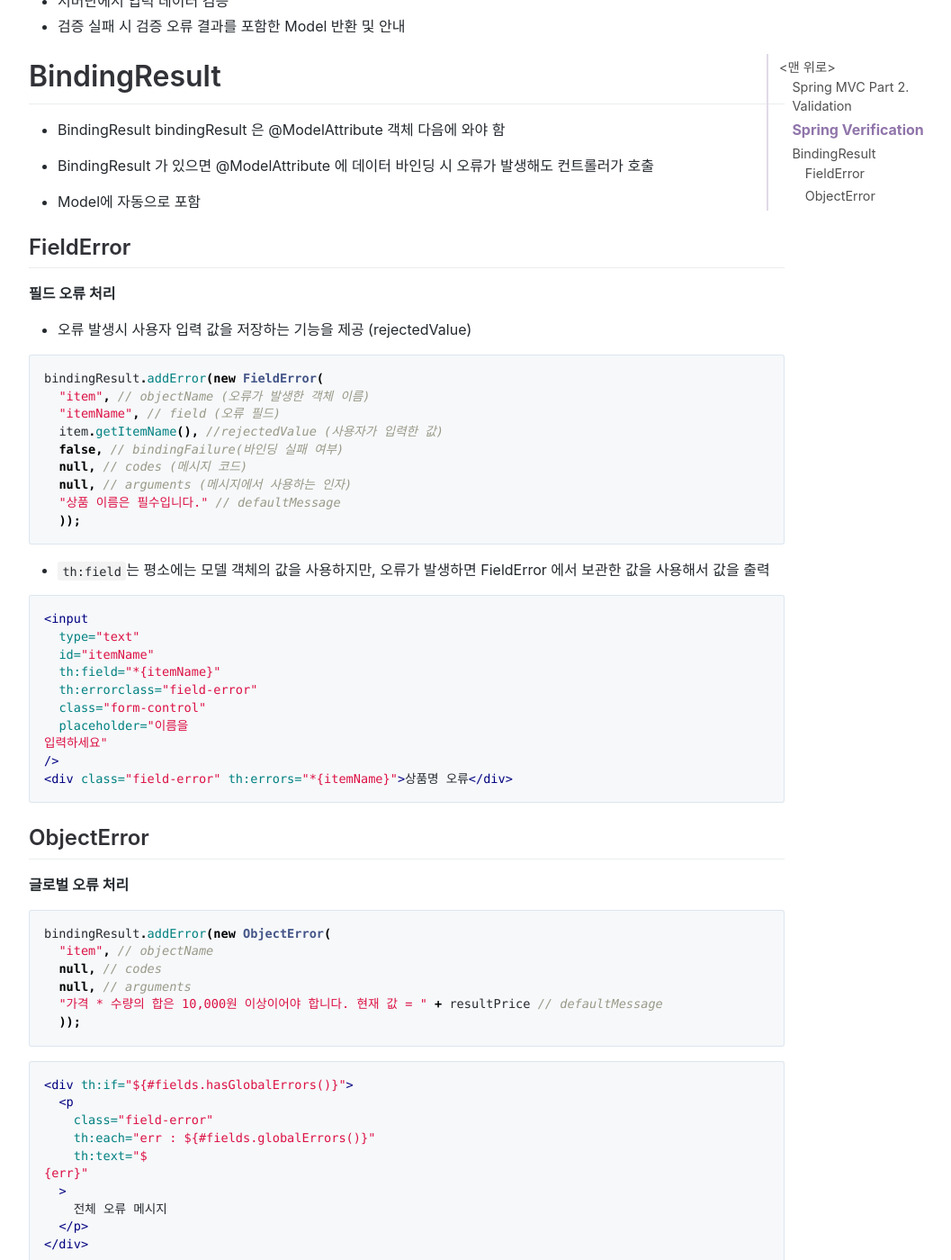
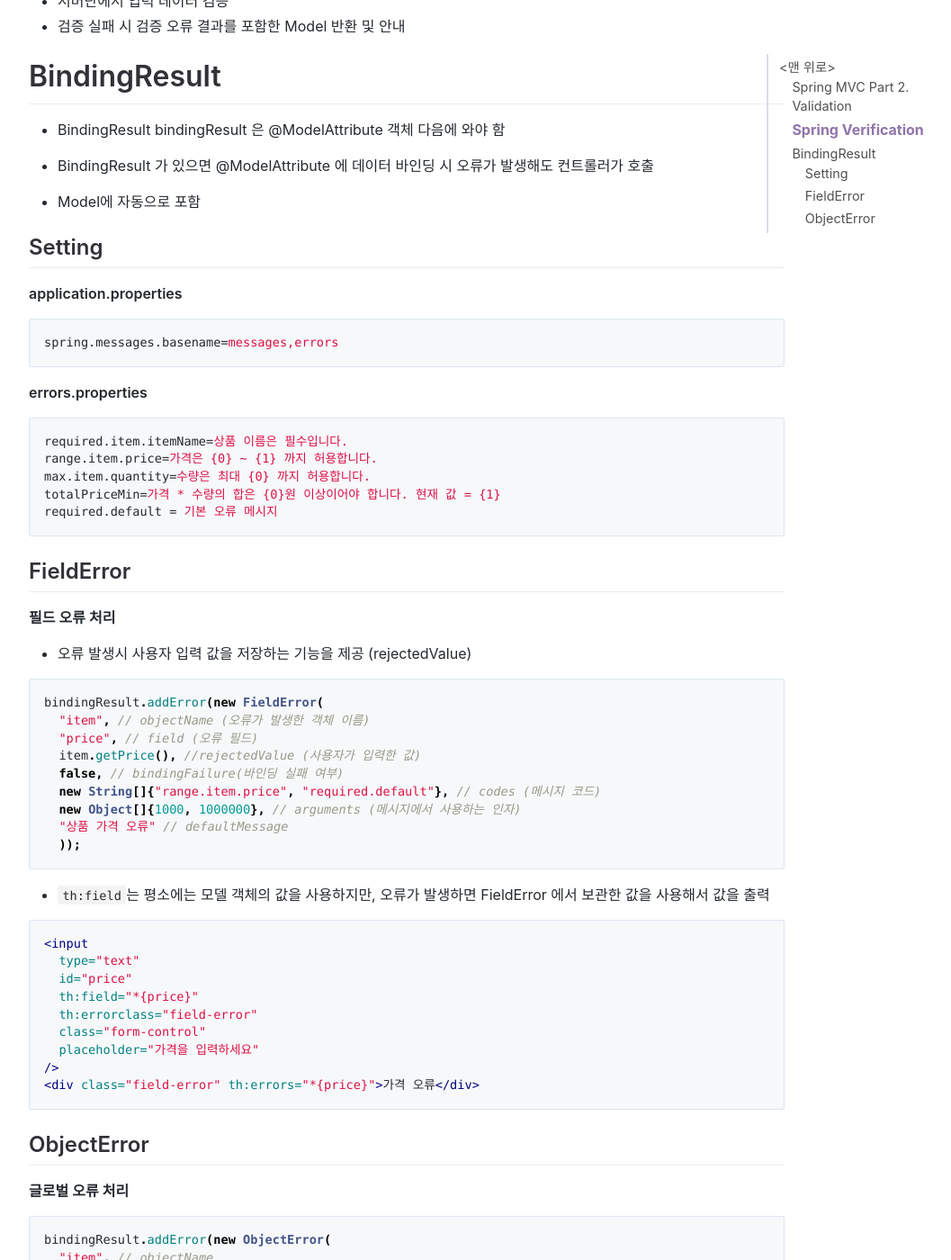
Before and after one commit to jihunparkme/jihunparkme.github.io, a Jekyll site: the page built from _posts/2021-10-12-Spring-MVC-Part2-Validation.md, in a window 1280 px wide and 1400 px high, scrolled down 872 px. Shown: the whole window at 90% size, without its empty margins (188-1245 px from the left). Built offline with Jekyll 4.4.1, drawn with Linux system fonts in a browser that asks for light colours; comment, search, counter and statistics services are not loaded; some of the changed text lies outside the part shown.

Commit message:
[검증1 - Validation] 오류 코드와 메시지 처리1

````diff
--- a/_posts/2021-10-12-Spring-MVC-Part2-Validation.md
+++ b/_posts/2021-10-12-Spring-MVC-Part2-Validation.md
@@ -24,6 +24,24 @@ featured-img: spring_mvc_2
 
 - Model에 자동으로 포함
 
+## Setting
+
+**application.properties**
+
+```properties
+spring.messages.basename=messages,errors
+```
+
+**errors.properties**
+
+```properties
+required.item.itemName=상품 이름은 필수입니다.
+range.item.price=가격은 {0} ~ {1} 까지 허용합니다.
+max.item.quantity=수량은 최대 {0} 까지 허용합니다.
+totalPriceMin=가격 * 수량의 합은 {0}원 이상이어야 합니다. 현재 값 = {1}
+required.default = 기본 오류 메시지
+```
+
 ## FieldError
 
 **필드 오류 처리**
@@ -33,12 +51,12 @@ featured-img: spring_mvc_2
 ```java
 bindingResult.addError(new FieldError(
   "item", // objectName (오류가 발생한 객체 이름)
-  "itemName", // field (오류 필드)
-  item.getItemName(), //rejectedValue (사용자가 입력한 값)
+  "price", // field (오류 필드)
+  item.getPrice(), //rejectedValue (사용자가 입력한 값)
   false, // bindingFailure(바인딩 실패 여부)
-  null, // codes (메시지 코드)
-  null, // arguments (메시지에서 사용하는 인자)
-  "상품 이름은 필수입니다." // defaultMessage
+  new String[]{"range.item.price", "required.default"}, // codes (메시지 코드)
+  new Object[]{1000, 1000000}, // arguments (메시지에서 사용하는 인자)
+  "상품 가격 오류" // defaultMessage
   ));
 ```
 
@@ -47,14 +65,13 @@ bindingResult.addError(new FieldError(
 ```html
 <input
   type="text"
-  id="itemName"
-  th:field="*{itemName}"
+  id="price"
+  th:field="*{price}"
   th:errorclass="field-error"
   class="form-control"
-  placeholder="이름을
-입력하세요"
+  placeholder="가격을 입력하세요"
 />
-<div class="field-error" th:errors="*{itemName}">상품명 오류</div>
+<div class="field-error" th:errors="*{price}">가격 오류</div>
 ```
 
 ## ObjectError
````
